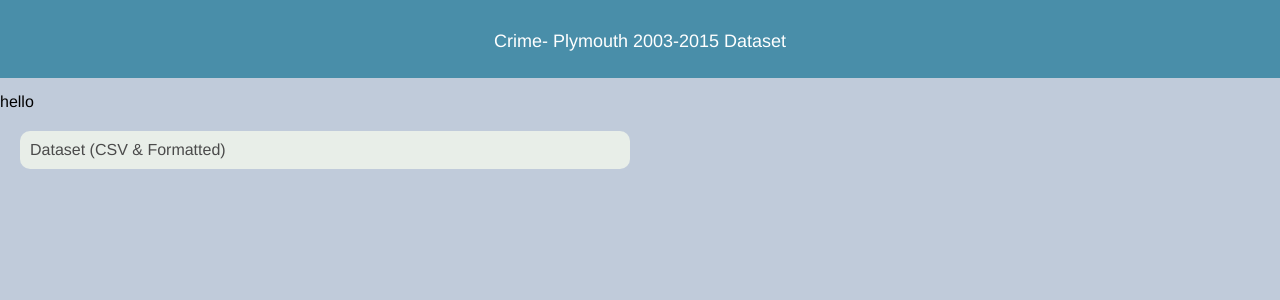
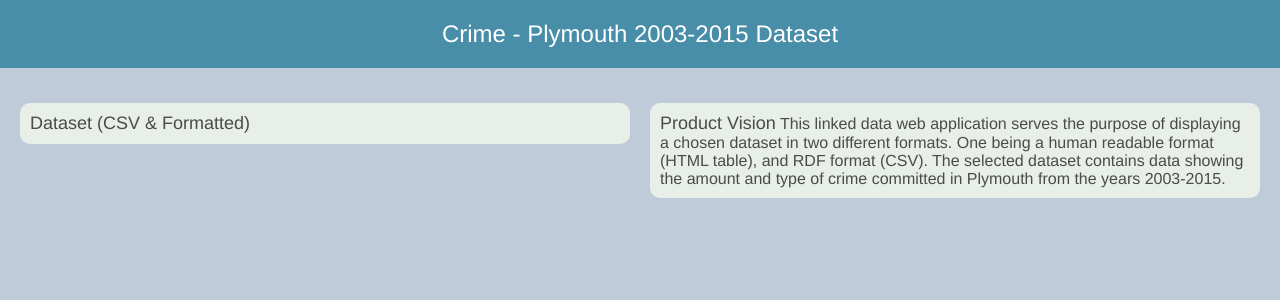
Before and after one commit to shaun-howarth/COMP-2001, a PHP site: page / in a window 1280 px wide. Shown: the top 300 px of the page. Run offline with PHP 8.4, Linux system fonts and the light colour scheme.

Commit message:
Have entered text about the Product Vision.
Entered text into the right "body-card" using span text. Information is about the Product Vision.

```diff
--- a/Web App/pages/assets/css/style.css
+++ b/Web App/pages/assets/css/style.css
@@ -4,7 +4,6 @@
     --font-medium: 18px;
     --font-large: 24px;
     --font-family: 'Helvetica Neue', 'Lucida Grande', Tahoma, Verdana, Arial, sans-serif;
-
 }
 
 html, input, textarea {
@@ -18,13 +17,16 @@ body {
 }
 
 .body-text {
-    font-size: medium;
+    font-size: var(--font-small);
+}
+
+.subtitle-text {
+    font-size: var(--font-medium);
 }
 
 
-
 .title-text {
-    font-size: large;
+    font-size: var(--font-large);
 }
 
 
@@ -34,7 +36,6 @@ body {
 
 
 .body-card {
-
     background: #e8eee8;
     box-shadow: #696565;
     color: #4b4b4b;
@@ -44,6 +45,7 @@ body {
     border-radius: 10px;
     display: inline-block;
     font-size: var(--font-small);
+    vertical-align: top;
 }
 
 
@@ -53,7 +55,7 @@ body {
     color: white;
     font-size: var(--font-large);
     text-align: center;
-    padding: 25px 25px 25px 25px;
+    padding: 20px 20px 20px 20px;
     width: auto;
     display: block;
     margin-bottom: 15px;
--- a/Web App/pages/index.php
+++ b/Web App/pages/index.php
@@ -15,22 +15,31 @@
 <body>
 
 <div class="title-card">
-    <span class="title-text">Crime- Plymouth 2003-2015 Dataset</span>
+    <span class="title-text">Crime - Plymouth 2003-2015 Dataset</span>
 
 </div>
 
 
+<div class="wrapper">
 
-<span class="body-text">hello</span>
+
+    <div class="body-card">
+        <span class="subtitle-text">Dataset (CSV & Formatted)</span>
+
+        <span class="body-text">
+        </span>
+    </div>
 
 
 
-<div class="wrapper">
+    <div class="body-card">
+        <span class="subtitle-text">Product Vision</span>
 
-    <div class="body-card">
+        <span class="body-text">This linked data web application serves the purpose of displaying a chosen dataset in two different formats.
+            One being a human readable format (HTML table), and RDF format (CSV). The selected dataset contains data showing the amount and type of crime committed in Plymouth from the years 2003-2015.
+        </span>
+    </div>
 
-        <span class="body-text">Dataset (CSV & Formatted)</span>
-    </div>
 
 
 
@@ -38,5 +47,8 @@
 
 
 
+
+
+
 </body>
 </html>
```
